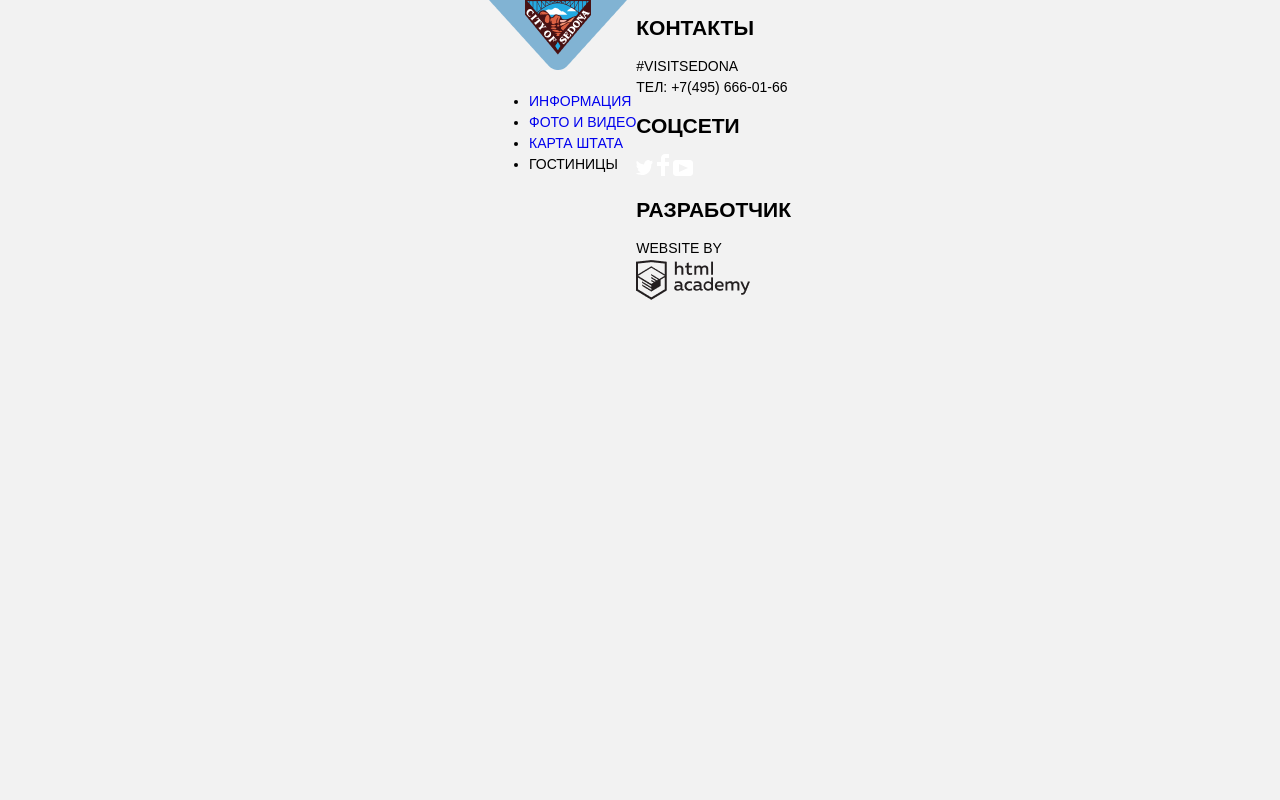
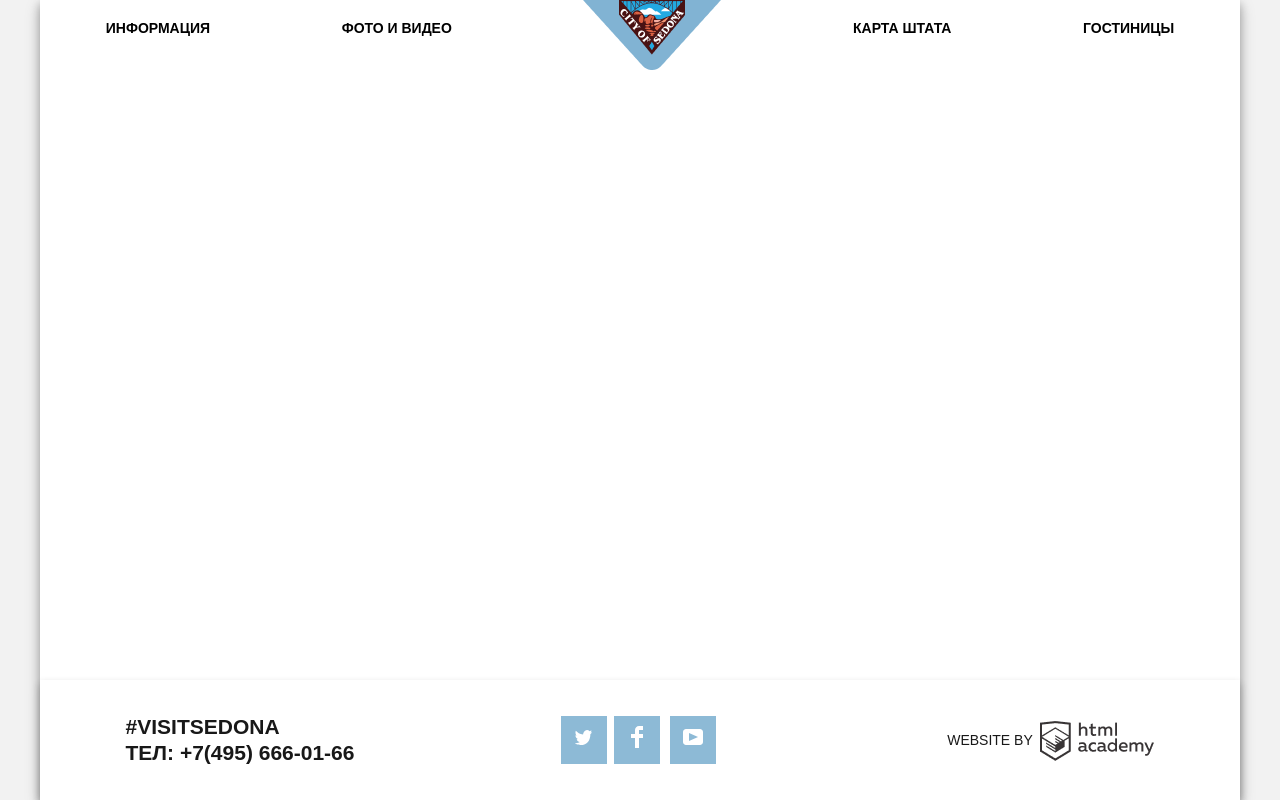
Before and after one commit to Viktor8785/sedona-03, a plain HTML site: page pages/blank.html in a window 1280 px wide. Drawn offline with Linux system fonts and the light colour scheme.

Commit message:
Страницы: blanc & hotels

```diff
--- a/pages/blank.html
+++ b/pages/blank.html
@@ -1,5 +1,5 @@
 <!DOCTYPE html>
-<html lang="ru">
+<html class="page" lang="ru">
   <head>
     <meta charset="utf-8">
     <title>HTML Academy: Седона</title>
@@ -8,36 +8,60 @@
     <link rel="stylesheet" href="../css/style.css">
   </head>
   <body class="body-wrapper">
-    <header>
-        <nav>
-          <a href="../index.html"><img src="../images/logo.png" width="138" height="71" alt="Лого Sedona"></a>
-          <ul>
+    <div class="page-container no-background-image">
+      <header class="main-header">
+        <nav class="main-navigation">
+          <ul class="navigation-list">
             <li><a href="blank.html">Информация</a></li>
             <li><a href="blank.html">Фото и видео</a></li>
+            <li>
+              <a href="../index.html"><img src="../images/logo.png" width="138" height="71" alt="Лого Sedona"></a>
+            </li>
             <li><a href="blank.html">Карта штата</a></li>
             <li><a>Гостиницы</a></li>
           </ul>
         </nav>
       </header>
-    <main>
+      <main>
 
-    </main>
-    <footer>
-        <section>
-          <h2>Контакты</h2>
-          <p>#visitSEDONA<br>ТЕЛ: +7(495) 666-01-66</p>
+      </main>
+      <footer class="footer-wrapper">
+        <section class="footer-section">
+          <div>
+            <h2 class="visually-hidden">Контакты</h2>
+            <p class="footer-contacts">#visitSEDONA<br>ТЕЛ: +7(495) 666-01-66</p>
+          </div>
         </section>
-        <section>
-          <h2>Соцсети</h2>
-          <a><img src="../images/twitter-icon.svg" width="17" height="17" alt="Twitter"></a>
-          <a><img src="../images/fb-icon.svg" width="12" height="22" alt="Facebook"></a>
-          <a><img src="../images/youtube.svg" width="20" height="16" alt="YouTube"></a>
+        <section class="footer-section">
+          <h2 class="visually-hidden">Соцсети</h2>
+          <div class="footer-social-wrapper">
+              <a class="footer-social footer-social-twitter">
+                <div>
+                  <img src="../images/twitter-icon.svg" width="17" height="17" alt="Twitter">
+                </div>
+              </a>
+              <a class="footer-social footer-social-fb">
+                <div>
+                  <img src="../images/fb-icon.svg" width="12" height="22" alt="Facebook">
+                </div>
+              </a>
+              <a class="footer-social">
+                <div>
+                  <img src="../images/youtube.svg" width="20" height="16" alt="YouTube">
+                </div>
+              </a>
+          </div>
         </section>
-        <section>
-          <h2>Разработчик</h2>
-          <p>Website by</p>
-          <a><img src="../images/logo-htmlacademy.png" width="115" height="41" alt="html-academy"></a>
+        <section class="footer-section">
+          <h2 class="visually-hidden">Разработчик</h2>
+          <div class="footer-developer-wrapper">
+            <div >
+              <p>Website by</p>
+            </div>
+            <a class="footer-developer"></a>
+          </div>
         </section>
       </footer>
+    </div>
   </body>
 </html>
```
Also changed, not shown: pages/hotels.html (+40 -18 lines).
